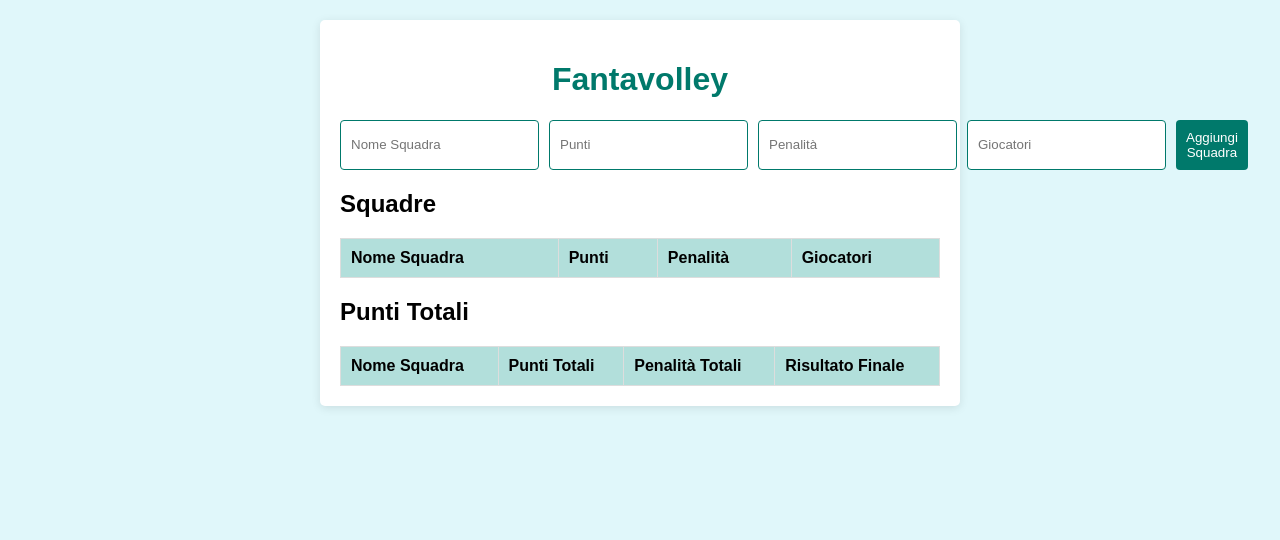
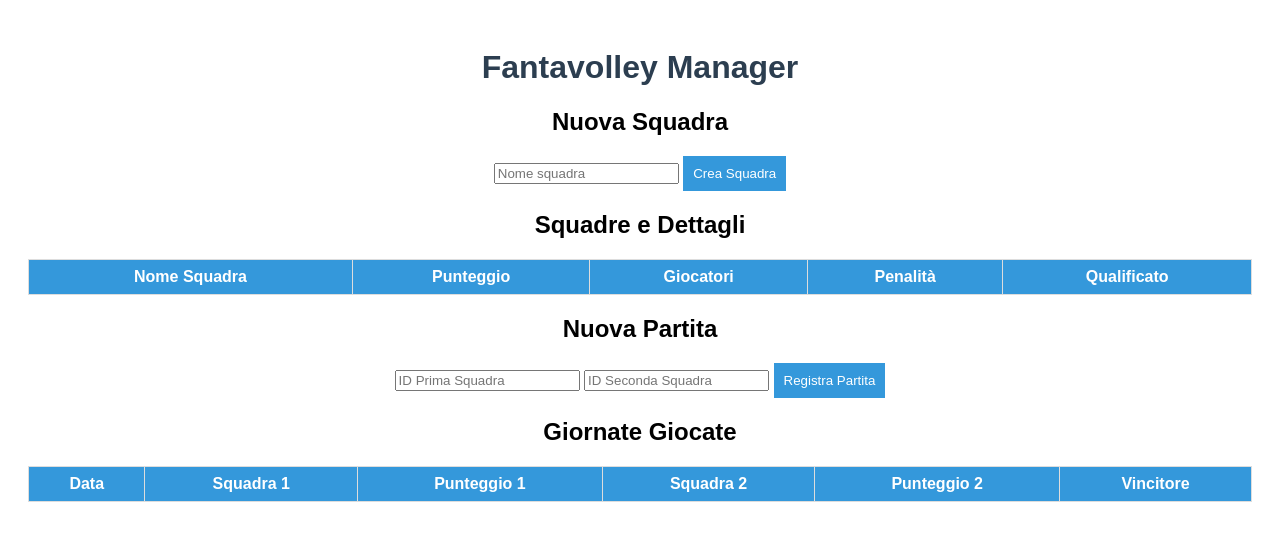
Before and after one commit to bariga67/Fantavolley, a plain HTML site: page index.html in a window 1280 px wide. Drawn offline with Linux system fonts and the light colour scheme.

Commit message:
correzione

```diff
--- a/index.html
+++ b/index.html
@@ -1,50 +1,59 @@
-
 <!DOCTYPE html>
-<html lang="it">
+<html lang="en">
 <head>
     <meta charset="UTF-8">
     <meta name="viewport" content="width=device-width, initial-scale=1.0">
-    <title>Fantavolley</title>
+    <title>Fantavolley Manager</title>
     <link rel="stylesheet" href="styles.css">
 </head>
 <body>
-    <div class="container">
-        <h1>Fantavolley</h1>
+    <h1>Fantavolley Manager</h1>
 
-        <form id="teamForm">
-            <input type="text" id="teamName" placeholder="Nome Squadra" required>
-            <input type="number" id="teamPoints" placeholder="Punti" required>
-            <input type="number" id="teamPenalties" placeholder="Penalità" required>
-            <input type="number" id="teamPlayers" placeholder="Giocatori" required>
-            <button type="submit">Aggiungi Squadra</button>
-        </form>
+    <!-- Form per creare una nuova squadra -->
+    <div>
+        <h2>Nuova Squadra</h2>
+        <input id="teamName" type="text" placeholder="Nome squadra">
+        <button onclick="createTeam()">Crea Squadra</button>
+    </div>
 
-        <h2>Squadre</h2>
-        <table id="teamTable">
+    <!-- Tabella per visualizzare le squadre -->
+    <h2>Squadre e Dettagli</h2>
+    <table id="teamsTable">
         <thead>
             <tr>
                 <th>Nome Squadra</th>
-                    <th>Punti</th>
+                <th>Punteggio</th>
+                <th>Giocatori</th>
                 <th>Penalità</th>
-                    <th>Giocatori</th>
+                <th>Qualificato</th>
             </tr>
         </thead>
-            <tbody id="teamList"></tbody>
+        <tbody></tbody>
     </table>
 
-        <h2>Punti Totali</h2>
-        <table id="scoreTable">
+    <!-- Form per aggiungere una partita -->
+    <div>
+        <h2>Nuova Partita</h2>
+        <input id="team1" type="text" placeholder="ID Prima Squadra">
+        <input id="team2" type="text" placeholder="ID Seconda Squadra">
+        <button onclick="createMatch()">Registra Partita</button>
+    </div>
+
+    <!-- Tabella per visualizzare le giornate -->
+    <h2>Giornate Giocate</h2>
+    <table id="matchesTable">
         <thead>
             <tr>
-                    <th>Nome Squadra</th>
-                    <th>Punti Totali</th>
-                    <th>Penalità Totali</th>
-                    <th>Risultato Finale</th>
+                <th>Data</th>
+                <th>Squadra 1</th>
+                <th>Punteggio 1</th>
+                <th>Squadra 2</th>
+                <th>Punteggio 2</th>
+                <th>Vincitore</th>
             </tr>
         </thead>
-            <tbody id="scoreList"></tbody>
+        <tbody></tbody>
     </table>
-    </div>
 
     <script src="script.js"></script>
 </body>
--- a/script.js
+++ b/script.js
@@ -1,79 +1,89 @@
 let teams = [];
+let matches = [];
+const minPlayers = 6;  // Numero minimo di giocatori richiesti
 
-document.getElementById('teamForm').addEventListener('submit', function(e) {
-    e.preventDefault();
-
+// Funzione per creare una nuova squadra
+function createTeam() {
     const teamName = document.getElementById('teamName').value;
-    const teamPoints = parseInt(document.getElementById('teamPoints').value);
-    const teamPenalties = parseInt(document.getElementById('teamPenalties').value);
-    const teamPlayers = parseInt(document.getElementById('teamPlayers').value);
-
-    addTeam(teamName, teamPoints, teamPenalties, teamPlayers);
-
-    document.getElementById('teamForm').reset();
-});
-
-function addTeam(name, points, penalties, players) {
-    const team = {
-        name: name,
-        points: points,
-        penalties: penalties,
-        players: players
-    };
+    const team = { id: Date.now(), name: teamName, players: [], score: 0, penalties: 0, qualified: true };
     teams.push(team);
-    renderTeams();
-    renderScores();
+    document.getElementById('teamName').value = '';
+    displayTeams();
 }
 
-function renderTeams() {
-    const teamList = document.getElementById('teamList');
-    teamList.innerHTML = '';
-
-    teams.forEach((team) => {
-        const row = document.createElement('tr');
-        row.innerHTML = `
-            <td>${team.name}</td>
-            <td>${team.points}</td>
-            <td>${team.penalties}</td>
-            <td>${team.players}</td>
-        `;
-        teamList.appendChild(row);
-    });
+// Funzione per aggiungere un giocatore a una squadra
+function addPlayerToTeam(teamId, playerName) {
+    const team = teams.find(t => t.id === teamId);
+    if (team) {
+        team.players.push(playerName);
+        team.qualified = team.players.length >= minPlayers;
+        displayTeams();
+    }
 }
 
-function renderScores() {
-    const scoreList = document.getElementById('scoreList');
-    scoreList.innerHTML = '';
+// Funzione per visualizzare le squadre e i dettagli
+function displayTeams() {
+    const teamsTable = document.getElementById('teamsTable').getElementsByTagName('tbody')[0];
+    teamsTable.innerHTML = teams.map(team => `
+        <tr>
+            <td>${team.name}</td>
+            <td>${team.score}</td>
+            <td>${team.players.join(', ') || "Nessun giocatore"}</td>
+            <td>${team.penalties}</td>
+            <td>${team.qualified ? 'Sì' : 'Squalificato'}</td>
+        </tr>
+    `).join('');
+}
 
-    let highestScore = -Infinity;
-    let winningTeam = '';
+// Funzione per creare una nuova partita e aggiornare i punteggi
+function createMatch() {
+    const team1Id = parseInt(document.getElementById('team1').value);
+    const team2Id = parseInt(document.getElementById('team2').value);
+    const team1 = teams.find(t => t.id === team1Id);
+    const team2 = teams.find(t => t.id === team2Id);
 
-    teams.forEach((team) => {
-        let totalPoints = team.points - (team.penalties * 2); // Penalità da sottrarre
-        let finalResult = totalPoints;
+    if (!team1 || !team2) {
+        alert('Entrambe le squadre devono esistere');
+        return;
+    }
 
-        if (team.players < 6) { // Numero minimo di giocatori
-            finalResult = "Perde a tavolino";
-        }
+    // Calcola punteggio con penalità
+    team1.score = Math.floor(Math.random() * 100);  // Simulazione del punteggio
+    team2.score = Math.floor(Math.random() * 100);
 
-        const row = document.createElement('tr');
-        row.innerHTML = `
-            <td>${team.name}</td>
-            <td>${totalPoints}</td>
-            <td>${team.penalties}</td>
-            <td>${finalResult}</td>
-        `;
-        scoreList.appendChild(row);
+    if (team1.players.length < minPlayers) {
+        team1.penalties += 10;
+        team1.qualified = false;
+    }
+    if (team2.players.length < minPlayers) {
+        team2.penalties += 10;
+        team2.qualified = false;
+    }
 
-        if (typeof finalResult === 'number' && finalResult > highestScore) {
-            highestScore = finalResult;
-            winningTeam = team.name;
-        }
-    });
+    const winner = team1.score > team2.score ? team1.name : team2.name;
+    const match = {
+        date: new Date().toLocaleDateString(),
+        team1: team1.name,
+        team1Score: team1.score,
+        team2: team2.name,
+        team2Score: team2.score,
+        winner: winner
+    };
+    matches.push(match);
+    displayMatches();
+}
 
-    if (winningTeam) {
-        const winningRow = document.createElement('tr');
-        winningRow.innerHTML = `<td colspan="4">Vincitore: ${winningTeam}</td>`;
-        scoreList.appendChild(winningRow);
-    }
+// Funzione per visualizzare le partite giocate
+function displayMatches() {
+    const matchesTable = document.getElementById('matchesTable').getElementsByTagName('tbody')[0];
+    matchesTable.innerHTML = matches.map(match => `
+        <tr>
+            <td>${match.date}</td>
+            <td>${match.team1}</td>
+            <td>${match.team1Score}</td>
+            <td>${match.team2}</td>
+            <td>${match.team2Score}</td>
+            <td>${match.winner}</td>
+        </tr>
+    `).join('');
 }
--- a/styles.css
+++ b/styles.css
@@ -1,64 +1,41 @@
 body {
     font-family: Arial, sans-serif;
-    background-color: #e0f7fa; /* Ciano chiaro */
-    margin: 0;
+    text-align: center;
     padding: 20px;
 }
 
-.container {
-    max-width: 600px;
-    margin: auto;
-    background: white;
-    padding: 20px;
-    border-radius: 5px;
-    box-shadow: 0 2px 10px rgba(0, 0, 0, 0.1);
-}
-
 h1 {
-    text-align: center;
-    color: #00796b; /* Verde scuro */
-}
-
-form {
-    display: flex;
-    justify-content: space-between;
-    margin-bottom: 20px;
-}
-
-input[type="text"],
-input[type="number"] {
-    flex: 1;
-    padding: 10px;
-    margin-right: 10px;
-    border: 1px solid #00796b; /* Verde scuro */
-    border-radius: 4px;
+    color: #2c3e50;
 }
 
 button {
     padding: 10px;
-    background-color: #00796b; /* Verde scuro */
+    background-color: #3498db;
     color: white;
     border: none;
-    border-radius: 4px;
     cursor: pointer;
 }
 
 button:hover {
-    background-color: #004d40; /* Verde più scuro */
+    background-color: #2980b9;
 }
 
 table {
     width: 100%;
-    margin-top: 20px;
     border-collapse: collapse;
+    margin: 20px 0;
 }
 
-th, td {
-    padding: 10px;
+table, th, td {
     border: 1px solid #ddd;
-    text-align: left;
+    padding: 8px;
 }
 
 th {
-    background-color: #b2dfdb; /* Verde chiaro */
+    background-color: #3498db;
+    color: white;
 }
+
+td {
+    text-align: center;
+}
```
Lines whose indentation alone changed are shown as unchanged.
